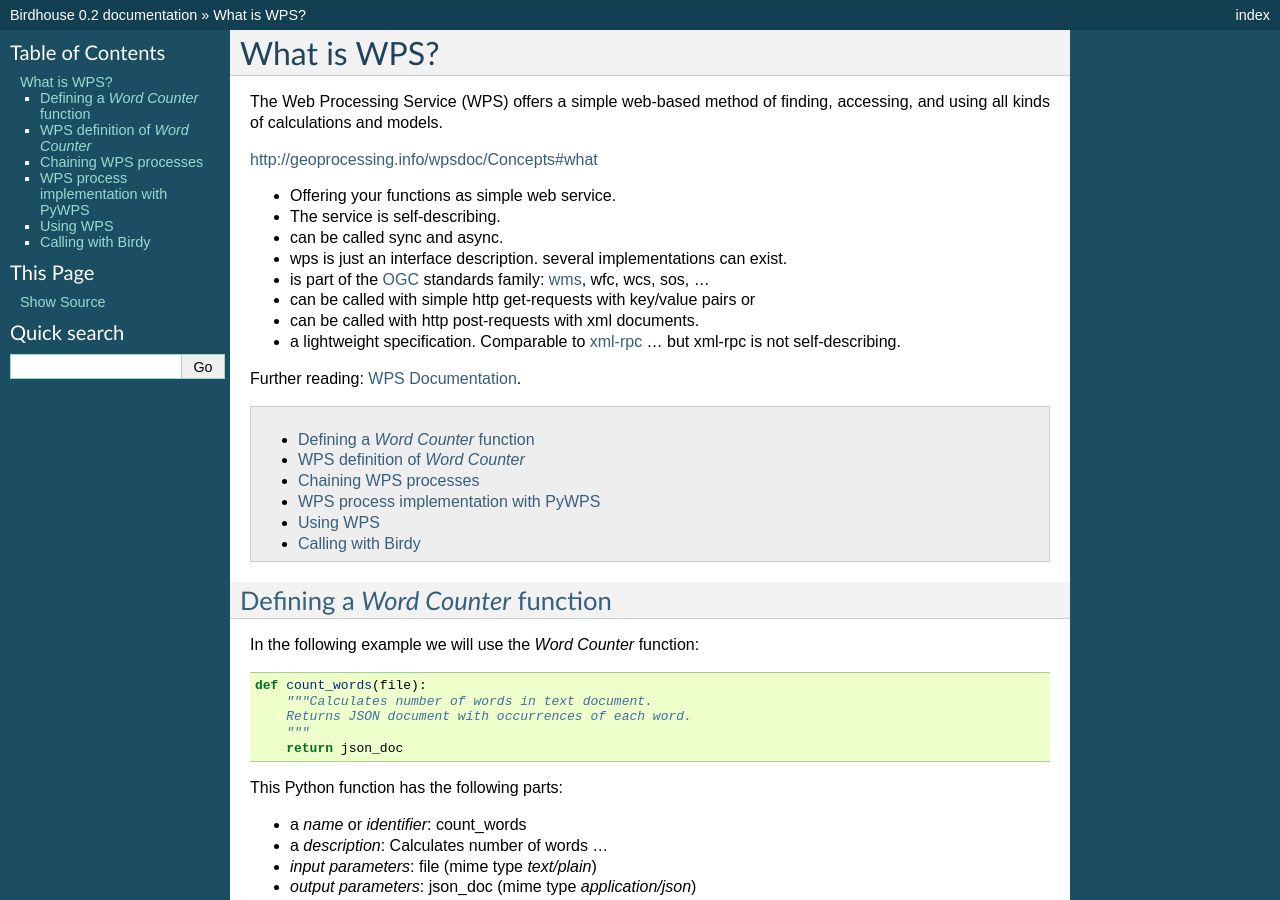
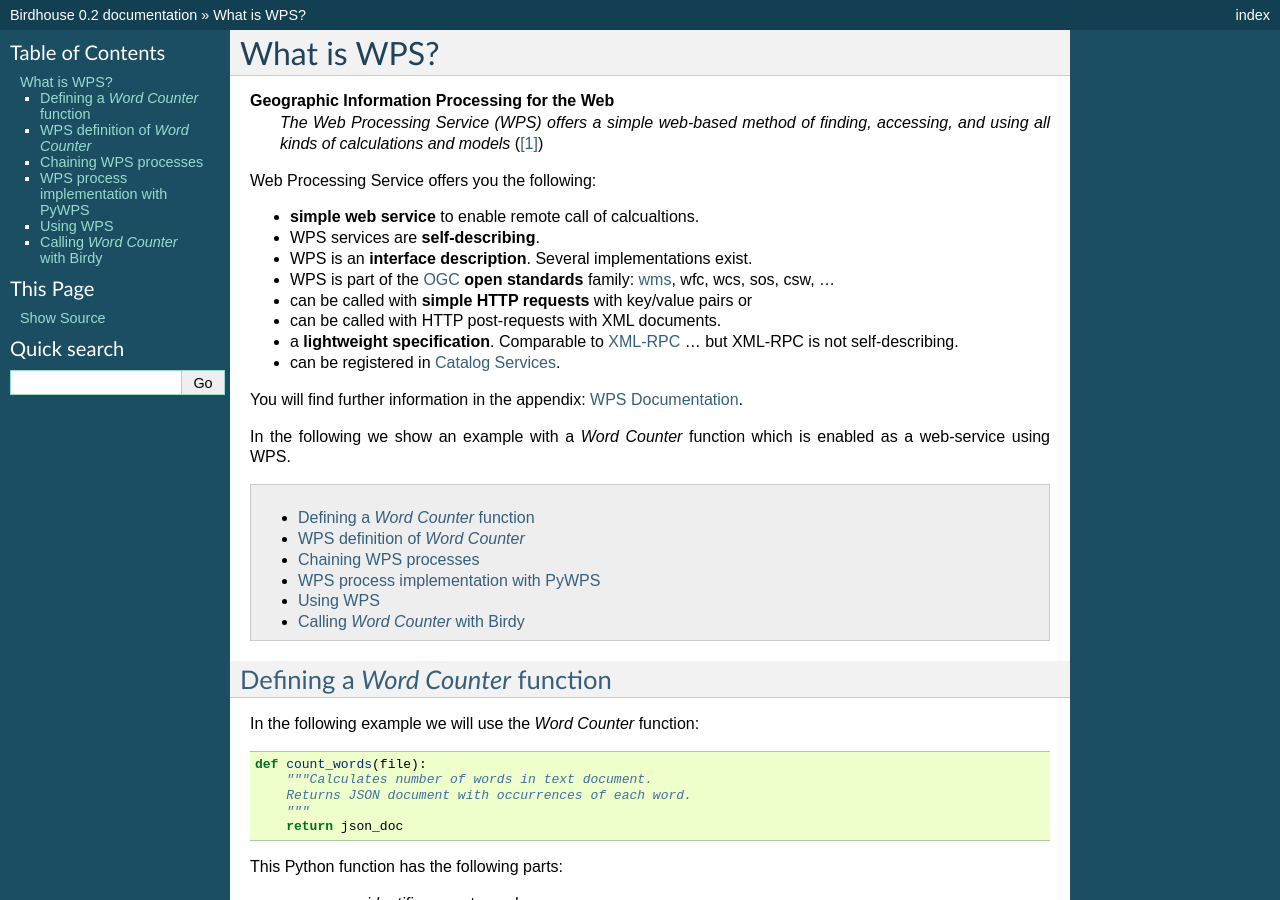
Before and after one commit to bird-house/birdhouse-docs, a Sphinx documentation site: the page built from docs/source/tutorial/wps.rst, in a window 1280 px wide and 900 px high. Built offline with Sphinx 7.4.7, drawn with Linux system fonts in a browser that asks for light colours; some of the changed text lies outside the part shown.

Commit message:
update wps tutorial intro, added footnotes

```diff
--- a/docs/source/glossary.rst
+++ b/docs/source/glossary.rst
@@ -21,6 +21,11 @@ Glossary
    WMS
    Web Mapping Service
       A Web Map Service (WMS) is a standard protocol for serving georeferenced map images over the Internet that are generated by a map server using data from a GIS database. https://en.wikipedia.org/wiki/Web_Map_Service
+
+   CSW
+   Catalog Service
+      *Catalog Service for the Web (CSW)*, sometimes seen as Catalog Service - Web, is a standard for exposing a catalogue of geospatial records in XML on the Internet (over HTTP). The catalogue is made up of records that describe geospatial data (e.g. KML), geospatial services (e.g. WMS), and related resources.
+      https://en.wikipedia.org/wiki/Catalog_Service_for_the_Web
 
    XML-RPC
       It's a spec and a set of implementations that allow software running on disparate operating systems, running in different environments to make procedure calls over the Internet.
--- a/docs/source/tutorial/wps.rst
+++ b/docs/source/tutorial/wps.rst
@@ -3,21 +3,23 @@
 What is WPS?
 ============
 
-The Web Processing Service (WPS) offers a simple web-based method of finding, accessing, and using all kinds of calculations and models.
+**Geographic Information Processing for the Web**
+    *The Web Processing Service (WPS) offers a simple web-based method of finding, accessing, and using all kinds of calculations and models* ([#what_is_wps]_)
 
-http://geoprocessing.info/wpsdoc/Concepts#what
+Web Processing Service offers you the following:
 
+* **simple web service** to enable remote call of calcualtions.
+* WPS services are **self-describing**.
+* WPS is an **interface description**. Several implementations exist.
+* WPS is part of the :term:`OGC` **open standards** family: :term:`wms`, wfc, wcs, sos, csw, ...
+* can be called with **simple HTTP requests** with key/value pairs or
+* can be called with HTTP post-requests with XML documents.
+* a **lightweight specification**. Comparable to :term:`XML-RPC` ... but XML-RPC is not self-describing.
+* can be registered in :term:`Catalog Services <csw>`.
 
-* Offering your functions as simple web service.
-* The service is self-describing.
-* can be called sync and async.
-* wps is just an interface description. several implementations can exist.
-* is part of the :term:`OGC` standards family: :term:`wms`, wfc, wcs, sos, ...
-* can be called with simple http get-requests with key/value pairs or
-* can be called with http post-requests with xml documents.
-* a lightweight specification. Comparable to :term:`xml-rpc` ... but xml-rpc is not self-describing.
+You will find further information in the appendix: :ref:`appendix_wps_docs`.
 
-Further reading: :ref:`appendix_wps_docs`.
+In the following we show an example with a `Word Counter` function which is enabled as a web-service using WPS.
 
 .. contents::
     :local:
@@ -142,8 +144,8 @@ For more details see the following `WPS Tutorial`_.
 There are also some `IPython notebooks <http://nbviewer.ipython.org/github/bird-house/birdhouse-docs/tree/master/notebooks/tutorial/>`_ which show the usage of WPS.
 
 
-Calling with Birdy
-------------------
+Calling `Word Counter` with Birdy
+---------------------------------
 
 Now, we are using :ref:`Birdy wps command line client <birdy:introduction>` to access the `wordcount` process.
 
@@ -183,3 +185,7 @@ Run `wordcount` with a text document (`Execute`)::
   output=http://localhost:8090/wpsoutputs/emu/output-37445d08-cf0f-11e4-ab7e-68f72837e1b4.txt
 
 ..  _WPS Tutorial: http://wiki.ieee-earth.org/Documents/GEOSS_Tutorials/GEOSS_Provider_Tutorials/Web_Processing_Service_Tutorial_for_GEOSS_Providers/Section_2:_Introduction_to_WPS
+
+.. rubric:: Footnotes
+
+.. [#what_is_wps] What is WPS? - http://geoprocessing.info/wpsdoc/Concepts#what
```
